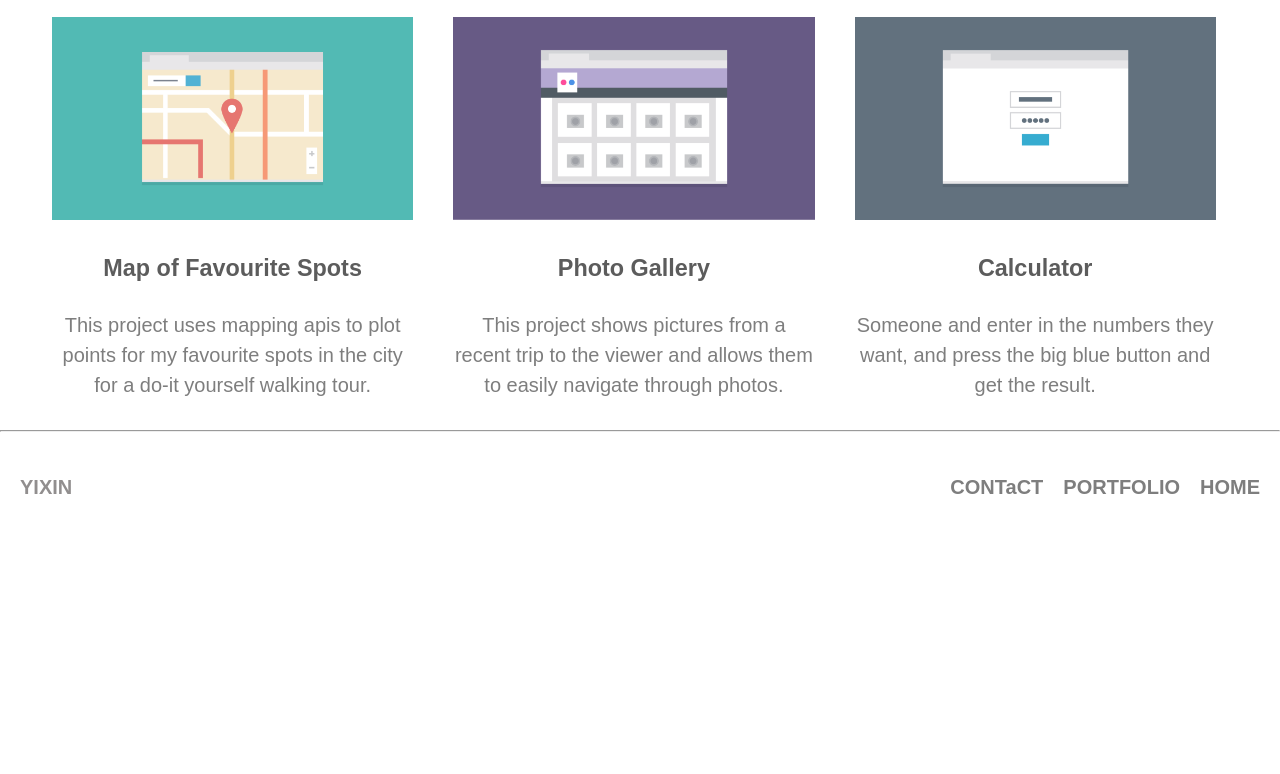
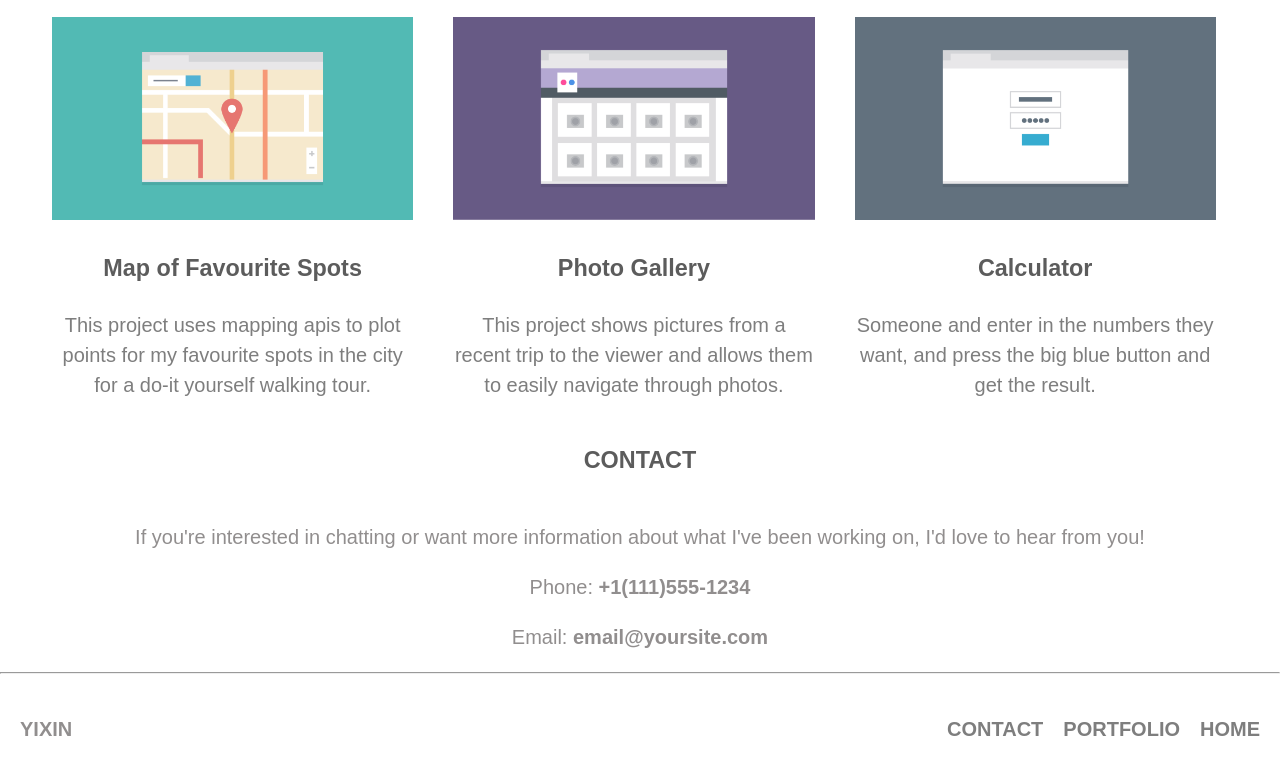
Before and after one commit to Lukieboy/Treehouse-techdegree-project-2, a plain HTML site: page index.html in a window 1280 px wide. Shown: the part 905-1679 px from the top of the page. Before the commit the page ends 1437 px from the top, so only its background shows below. Drawn offline with Linux system fonts and the light colour scheme; files that its build step writes are made by us from their sources; files whose address does not match are found by name.

Commit message:
Update index.html

```diff
--- a/index.html
+++ b/index.html
@@ -15,7 +15,7 @@
                 <ul>
                     <li><a href="#home">HOME</a></li>
                     <li><a href="#portfolio">PORTFOLIO</a></li>
-                    <li><a href="#contact">CONTaCT</a></li>
+                    <li><a href="#contact">CONTACT</a></li>
                 </ul>
             </nav>
         </div>
@@ -66,14 +66,19 @@
         </div>
         </main>
         <footer class="group">
-            <div class="inner-footer">
+            <div class="inner-footer" id="contact">
+                <h3 class="contact">CONTACT</h3>
+                <p class="contact-des">If you're interested in chatting or want more information about what I've been working on, I'd love to hear from you!</p>
+                <p>Phone: <strong>+1(111)555-1234</strong></p>
+                    <p>Email: <strong>email@yoursite.com</strong></p>
                     <hr>
+            <nav>
                 <ul>
                     <li class="student-name">YIXIN</li>
-                    <li class="back-to-top"><a href="#top">BaCK TO TOP</a></li>
+                    <li class="back-to-top"><a href="#top">BACK TO TOP</a></li>
                     <li class="ipad-bottom-nav"><a href="#home">HOME</a></li>
                     <li class="ipad-bottom-nav"><a href="#portfolio">PORTFOLIO</a></li>
-                    <li class="ipad-bottom-nav"><a href="#contact">CONTaCT</a></li>
+                    <li class="ipad-bottom-nav"><a href="#contact">CONTACT</a></li>
                 </ul>
             </nav>
             </div>
```
